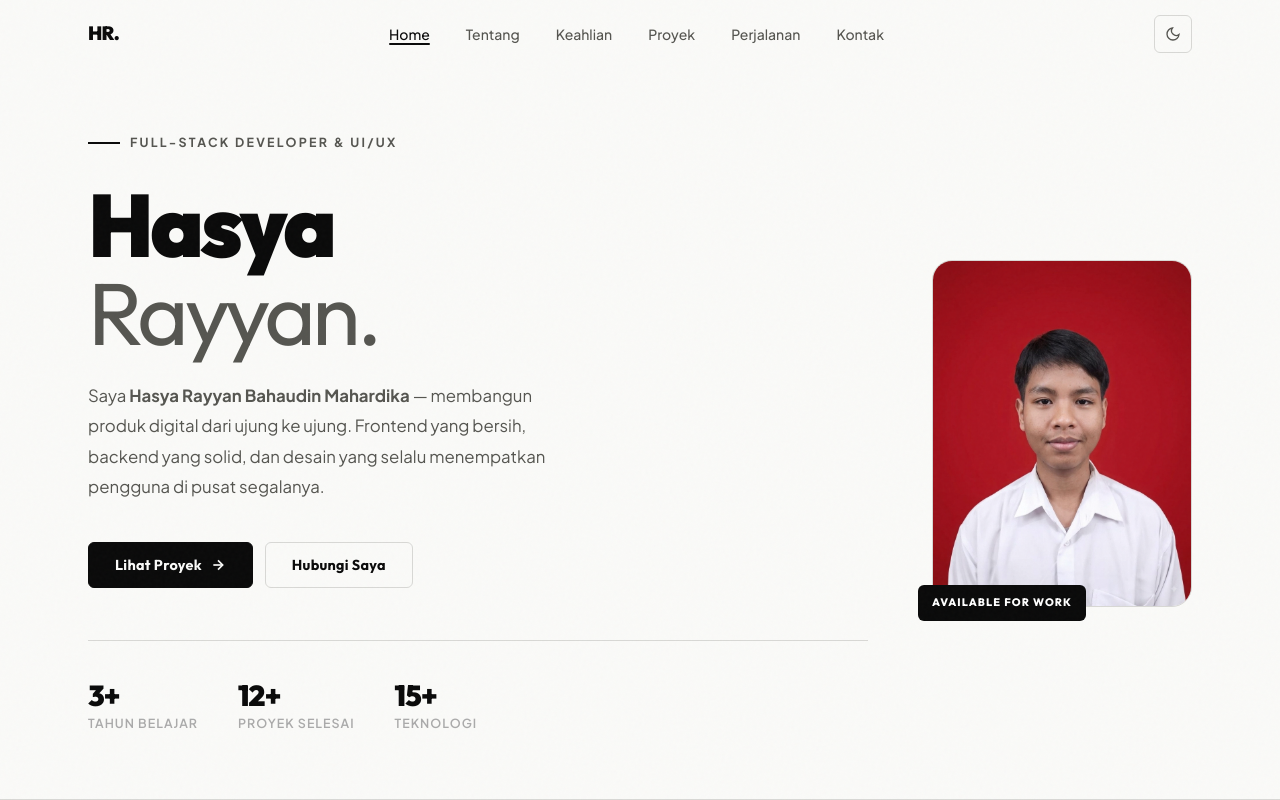
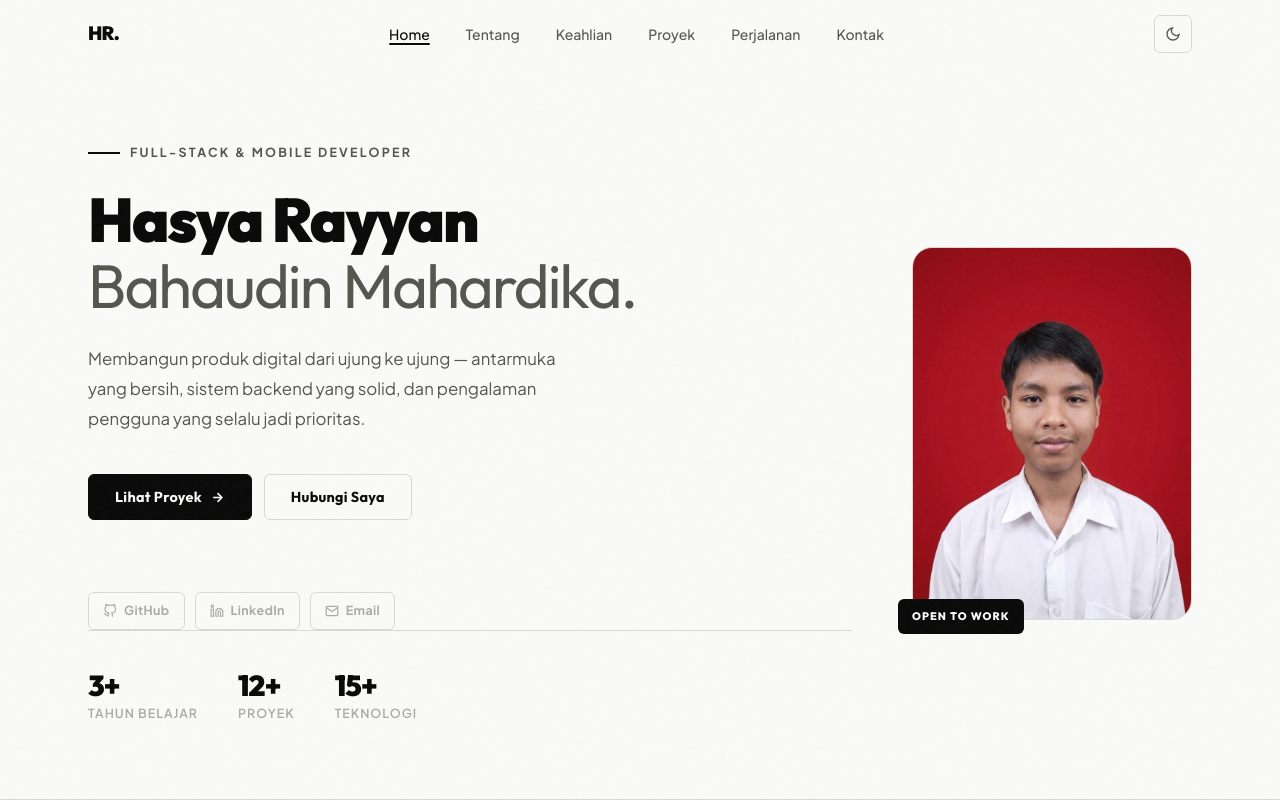
Before and after one commit to HasyaRayyan/Portofolio-Web, a React (Vite) app: page / in a window 1280 px wide. Shown: the top 800 px of the page. Built offline with nearby package versions, Linux system fonts and the light colour scheme.

Commit message:
up update

```diff
--- a/src/components/Hero.jsx
+++ b/src/components/Hero.jsx
@@ -1,12 +1,10 @@
 import React, { useRef, useEffect } from 'react';
 import hasyaRayyanPhoto from '../assets/hasya_rayyan.jpg';
 
-// Clean 3D tilt — subtle and tasteful
-function use3DTilt(ref, strength = 10) {
+function use3DTilt(ref, strength = 7) {
   useEffect(() => {
     const el = ref.current;
     if (!el) return;
-
     const on = (e) => {
       const r = el.getBoundingClientRect();
       const x = ((e.clientX - r.left) / r.width  - 0.5) * strength;
@@ -18,7 +16,6 @@ function use3DTilt(ref, strength = 10) {
       el.style.transform = 'perspective(900px) rotateY(0deg) rotateX(0deg)';
     };
     const start = () => { el.style.transition = 'transform 0.1s ease'; };
-
     el.addEventListener('mousemove', on);
     el.addEventListener('mouseleave', off);
     el.addEventListener('mouseenter', start);
@@ -30,9 +27,41 @@ function use3DTilt(ref, strength = 10) {
   }, [ref, strength]);
 }
 
+const socials = [
+  {
+    label: 'GitHub',
+    href: 'https://github.com/HasyaRayyan',
+    icon: (
+      <svg viewBox="0 0 24 24" fill="none" stroke="currentColor" strokeWidth="2">
+        <path d="M9 19c-5 1.5-5-2.5-7-3m14 6v-3.87a3.37 3.37 0 0 0-.94-2.61c3.14-.35 6.44-1.54 6.44-7A5.44 5.44 0 0 0 20 4.77 5.07 5.07 0 0 0 19.91 1S18.73.65 16 2.48a13.38 13.38 0 0 0-7 0C6.27.65 5.09 1 5.09 1A5.07 5.07 0 0 0 5 4.77a5.44 5.44 0 0 0-1.5 3.78c0 5.42 3.3 6.61 6.44 7A3.37 3.37 0 0 0 9 18.13V22" />
+      </svg>
+    ),
+  },
+  {
+    label: 'LinkedIn',
+    href: 'https://linkedin.com',
+    icon: (
+      <svg viewBox="0 0 24 24" fill="none" stroke="currentColor" strokeWidth="2">
+        <path d="M16 8a6 6 0 0 1 6 6v7h-4v-7a2 2 0 0 0-2-2 2 2 0 0 0-2 2v7h-4v-7a6 6 0 0 1 6-6z" />
+        <rect x="2" y="9" width="4" height="12" /><circle cx="4" cy="4" r="2" />
+      </svg>
+    ),
+  },
+  {
+    label: 'Email',
+    href: 'mailto:hasyarayyanbm@gmail.com',
+    icon: (
+      <svg viewBox="0 0 24 24" fill="none" stroke="currentColor" strokeWidth="2">
+        <path d="M4 4h16c1.1 0 2 .9 2 2v12c0 1.1-.9 2-2 2H4c-1.1 0-2-.9-2-2V6c0-1.1.9-2 2-2z" />
+        <polyline points="22,6 12,13 2,6" />
+      </svg>
+    ),
+  },
+];
+
 export default function Hero() {
   const photoRef = useRef(null);
-  use3DTilt(photoRef, 8);
+  use3DTilt(photoRef, 7);
 
   const goto = (id) => {
     const el = document.getElementById(id);
@@ -44,61 +73,78 @@ export default function Hero() {
       <div className="container">
         <div className="hero-grid">
 
-          {/* Left — content */}
-          <div>
+          {/* ── Kiri: konten ── */}
+          <div style={{ display: 'flex', flexDirection: 'column', justifyContent: 'center' }}>
+
+            {/* Eyebrow */}
             <div className="hero-eyebrow reveal">
               <div className="hero-eyebrow-line" />
-              <span className="hero-eyebrow-text">Full-Stack Developer &amp; UI/UX</span>
+              <span className="hero-eyebrow-text">Full-Stack &amp; Mobile Developer</span>
             </div>
 
+            {/* Nama lengkap */}
             <h1 className="hero-name reveal d1">
-              Hasya
-              <span className="line2">Rayyan.</span>
+              Hasya Rayyan
+              <span className="line2">Bahaudin Mahardika.</span>
             </h1>
 
+            {/* Deskripsi */}
             <p className="hero-desc reveal d2">
-              Saya <strong>Hasya Rayyan Bahaudin Mahardika</strong> — membangun produk digital
-              dari ujung ke ujung. Frontend yang bersih, backend yang solid, dan desain yang
-              selalu menempatkan pengguna di pusat segalanya.
+              Membangun produk digital dari ujung ke ujung —
+              antarmuka yang bersih, sistem backend yang solid,
+              dan pengalaman pengguna yang selalu jadi prioritas.
             </p>
 
+            {/* CTA */}
             <div className="hero-cta reveal d3">
-              <button className="btn btn-primary" id="hero-projects" onClick={() => goto('projects')}>
+              <button className="btn btn-primary" onClick={() => goto('projects')}>
                 Lihat Proyek
-                <svg width="16" height="16" viewBox="0 0 24 24" fill="none" stroke="currentColor" strokeWidth="2.5">
+                <svg width="15" height="15" viewBox="0 0 24 24" fill="none" stroke="currentColor" strokeWidth="2.5">
                   <line x1="5" y1="12" x2="19" y2="12" /><polyline points="12 5 19 12 12 19" />
                 </svg>
               </button>
-              <button className="btn btn-outline" id="hero-contact" onClick={() => goto('contact')}>
+              <button className="btn btn-outline" onClick={() => goto('contact')}>
                 Hubungi Saya
               </button>
             </div>
 
+            {/* Social links */}
+            <div className="hero-socials reveal d3">
+              {socials.map(({ label, href, icon }) => (
+                <a
+                  key={label}
+                  href={href}
+                  target={href.startsWith('http') ? '_blank' : undefined}
+                  rel={href.startsWith('http') ? 'noopener noreferrer' : undefined}
+                  className="hero-social-link"
+                >
+                  {icon}
+                  {label}
+                </a>
+              ))}
+            </div>
+
+            {/* Stats */}
             <div className="hero-stats reveal d4">
-              <div className="hero-stat">
-                <div className="hero-stat-num">3+</div>
-                <div className="hero-stat-label">Tahun Belajar</div>
-              </div>
-              <div className="hero-stat">
-                <div className="hero-stat-num">12+</div>
-                <div className="hero-stat-label">Proyek Selesai</div>
-              </div>
-              <div className="hero-stat">
-                <div className="hero-stat-num">15+</div>
-                <div className="hero-stat-label">Teknologi</div>
-              </div>
+              {[['3+', 'Tahun Belajar'], ['12+', 'Proyek'], ['15+', 'Teknologi']].map(([n, l]) => (
+                <div key={l} className="hero-stat">
+                  <div className="hero-stat-num">{n}</div>
+                  <div className="hero-stat-label">{l}</div>
+                </div>
+              ))}
             </div>
           </div>
 
-          {/* Right — photo */}
-          <div className="hero-photo-wrap reveal from-right d1" ref={photoRef}>
+          {/* ── Kanan: foto ── */}
+          <div
+            className="hero-photo-wrap reveal from-right d2"
+            ref={photoRef}
+            style={{ display: 'flex', flexDirection: 'column', justifyContent: 'center' }}
+          >
             <div className="hero-photo-inner">
-              <img
-                src={hasyaRayyanPhoto}
-                alt="Hasya Rayyan Bahaudin Mahardika"
-              />
+              <img src={hasyaRayyanPhoto} alt="Hasya Rayyan Bahaudin Mahardika" />
             </div>
-            <div className="hero-photo-tag">Available for work</div>
+            <div className="hero-photo-tag">Open to Work</div>
           </div>
 
         </div>
--- a/src/index.css
+++ b/src/index.css
@@ -336,8 +336,8 @@ h1, h2, h3, h4, h5, h6 {
 
 .hero-grid {
   display: grid;
-  grid-template-columns: 1fr auto;
-  gap: 64px;
+  grid-template-columns: 1fr 280px;
+  gap: 60px;
   align-items: center;
   width: 100%;
 }
@@ -346,7 +346,7 @@ h1, h2, h3, h4, h5, h6 {
   display: flex;
   align-items: center;
   gap: 10px;
-  margin-bottom: 28px;
+  margin-bottom: 24px;
 }
 .hero-eyebrow-line {
   width: 32px;
@@ -363,10 +363,10 @@ h1, h2, h3, h4, h5, h6 {
 }
 
 .hero-name {
-  font-size: clamp(3.2rem, 7vw, 5.5rem);
+  font-size: clamp(2.4rem, 4.8vw, 4.2rem);
   font-weight: 900;
-  line-height: 1.0;
-  letter-spacing: -0.04em;
+  line-height: 1.08;
+  letter-spacing: -0.03em;
   margin-bottom: 24px;
 }
 .hero-name .line2 {
@@ -417,8 +417,9 @@ h1, h2, h3, h4, h5, h6 {
 /* Photo */
 .hero-photo-wrap {
   position: relative;
-  width: 260px;
+  width: 280px;
   flex-shrink: 0;
+  margin: 0 auto;
 }
 
 .hero-photo-inner {
```
